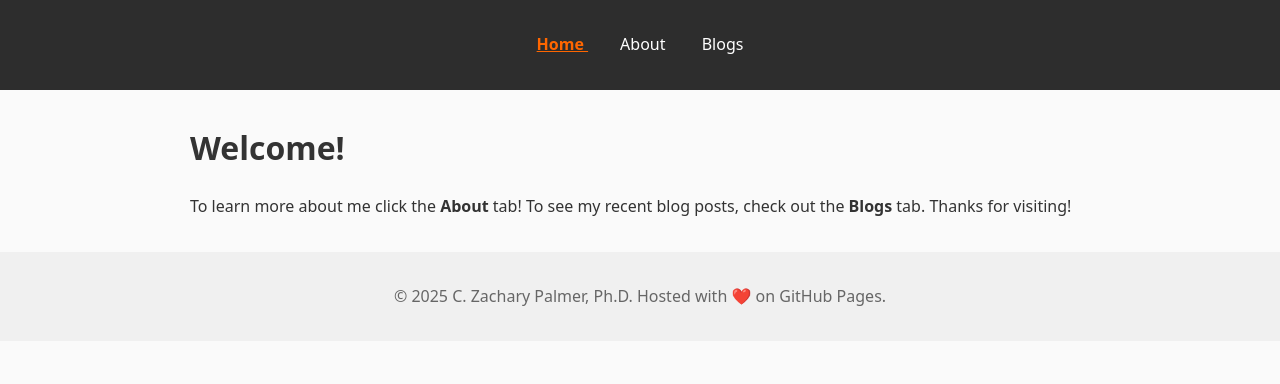
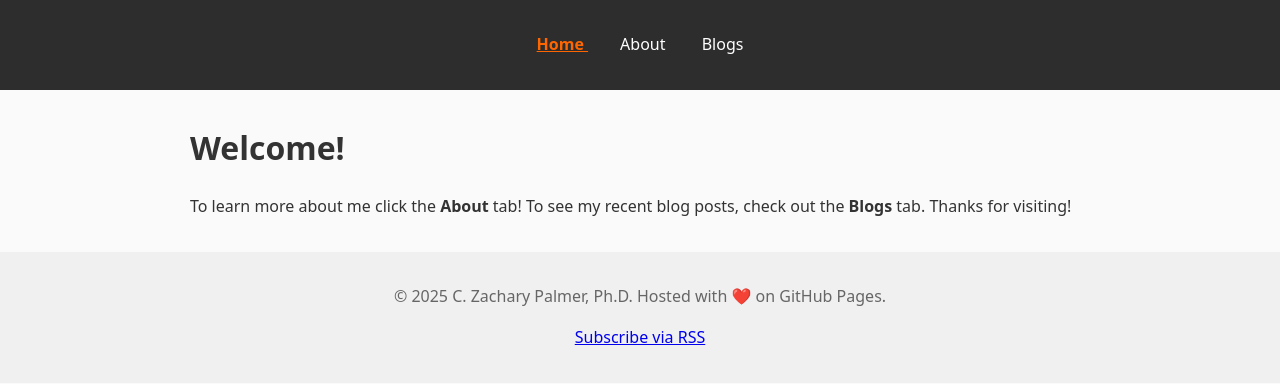
Before and after one commit to zpalmer618/zpalmer618.github.io, a Jekyll site: the page built from index.md, in a window 1280 px wide. Shown: the top 384 px of the page. Built offline with Jekyll 4.4.1, drawn with Linux system fonts in a browser that asks for light colours.

Commit message:
add an rss feed button

```diff
--- a/_layouts/default.html
+++ b/_layouts/default.html
@@ -25,6 +25,7 @@
 
   <footer>
     <p>© 2025 C. Zachary Palmer, Ph.D. Hosted with <span title="love">❤️</span> on GitHub Pages.</p>
+    <p><a href="{{ "/feed.xml" | relative_url }}">Subscribe via RSS</a></p>
   </footer>
 </body>
 </html>
```
